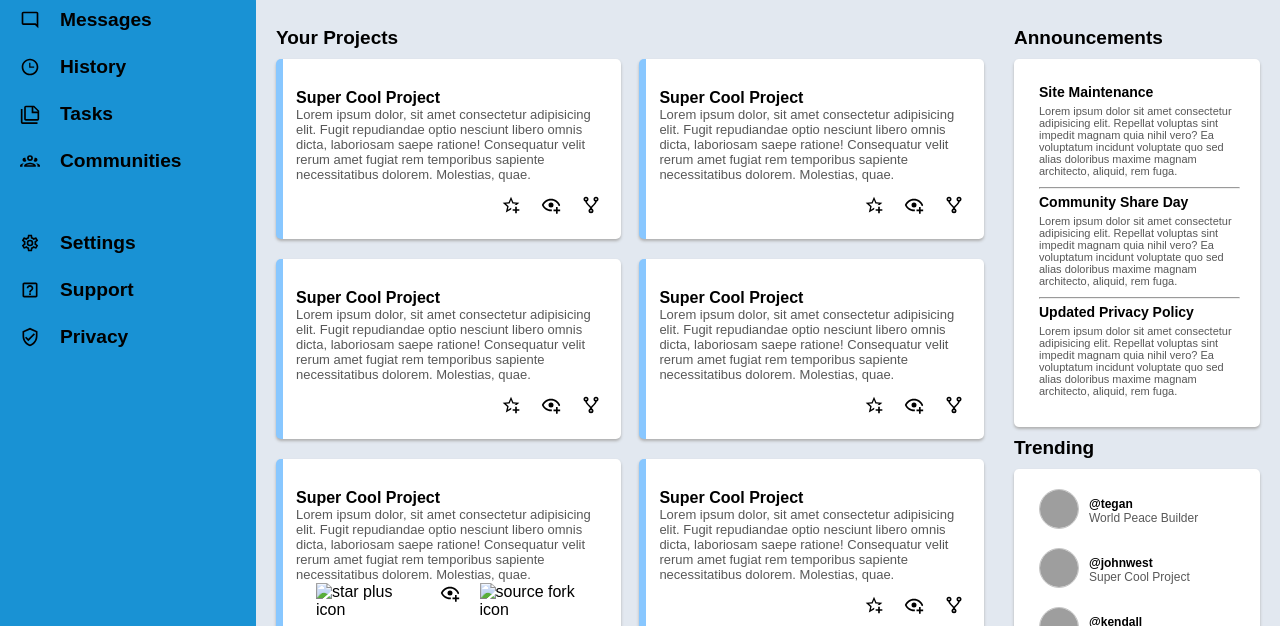
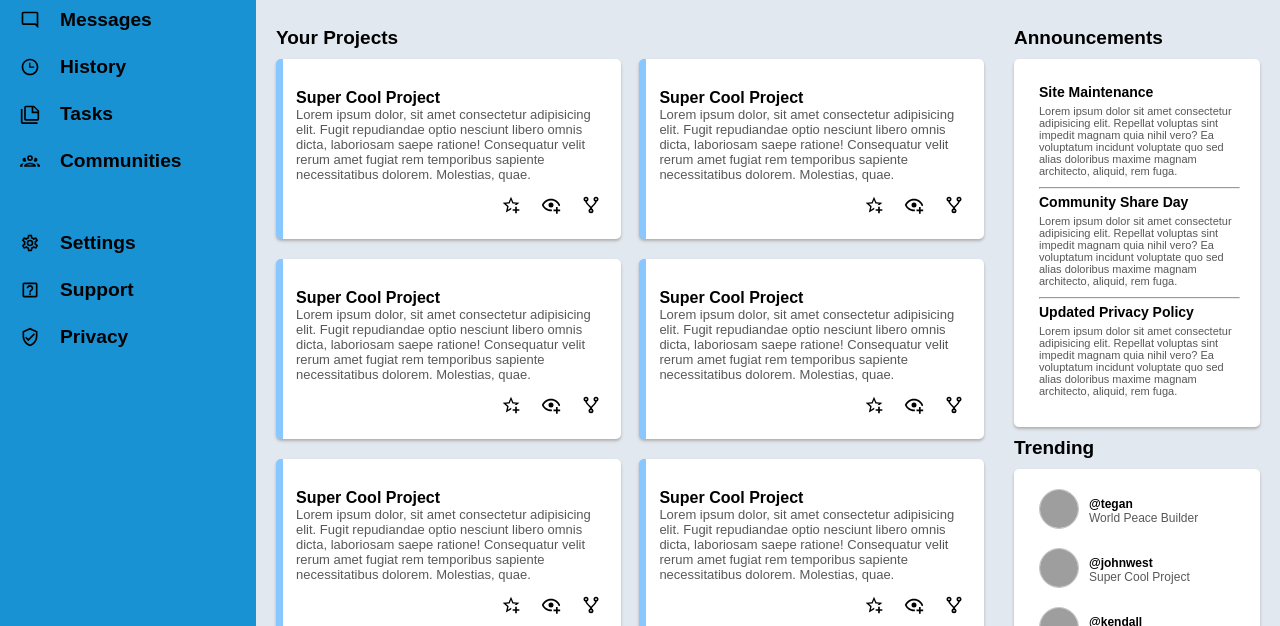
Before and after one commit to leonardo-dos-santos/Painel-Administrativo-main, a plain HTML site: page index.html in a window 1280 px wide. Shown: the part 170-796 px from the top of the page. Drawn offline with Linux system fonts and the light colour scheme; the site is published under a folder, as on GitHub Pages, so addresses that start at the root find nothing; grey boxes are pictures that could not be loaded.

Commit message:
melhorias restantes

```diff
--- a/index.html
+++ b/index.html
@@ -166,13 +166,13 @@
             <div class="project-interact-container">
               <div class="interactions">
                 <div class="interact-option">
-                  <img src="/main-icons/star-plus-outline.svg" alt="star plus icon">
+                  <img src="main-icons/star-plus-outline.svg" alt="star plus icon">
                 </div>
                 <div class="interact-option">
                   <img src="main-icons/eye-plus-outline.svg" alt="eye plus icon">
                 </div>
                 <div class="interact-option">
-                  <img src="/main-icons/source-fork.svg" alt="source fork icon">
+                  <img src="main-icons/source-fork.svg" alt="source fork icon">
                 </div>
               </div>
             </div>
```
